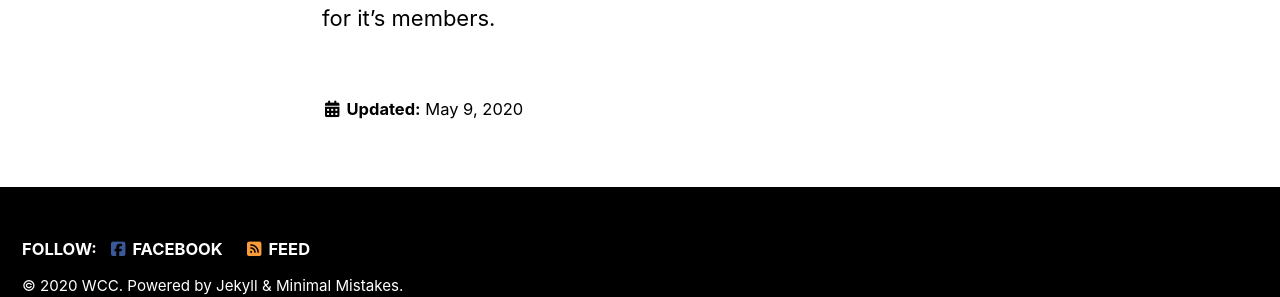
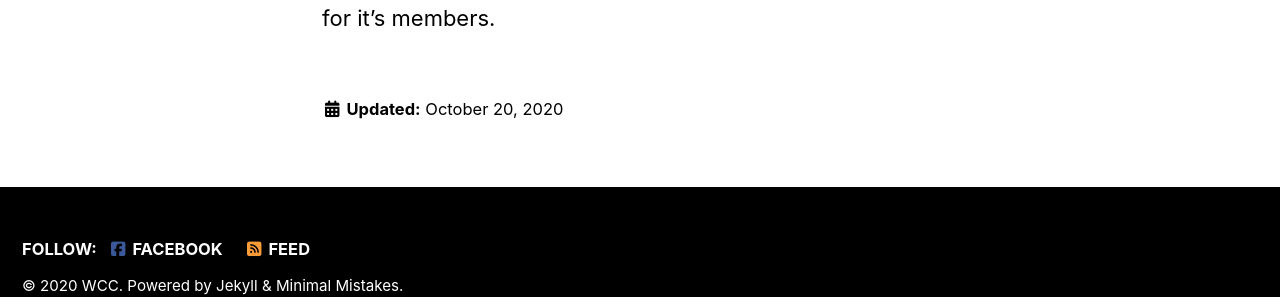
Before and after one commit to warwickclimbing/warwickclimbing.github.io, a Jekyll site: the page built from _pages/contact.md, in a window 1280 px wide. Shown: the part 1393-1690 px from the top of the page. Built offline with Jekyll 4.4.1, drawn with Linux system fonts in a browser that asks for light colours; cached includes are drawn as plain includes; nearby versions of some CDN libraries.

Commit message:
Update contact.md

```diff
--- a/_pages/contact.md
+++ b/_pages/contact.md
@@ -2,7 +2,7 @@
 permalink: /contact/
 title: "Contact WCC"
 excerpt: "Contact Warwick Climbing Club"
-last_modified_at: 2020-05-09
+last_modified_at: 2020-10-20
 toc: false
 ---
 
```
